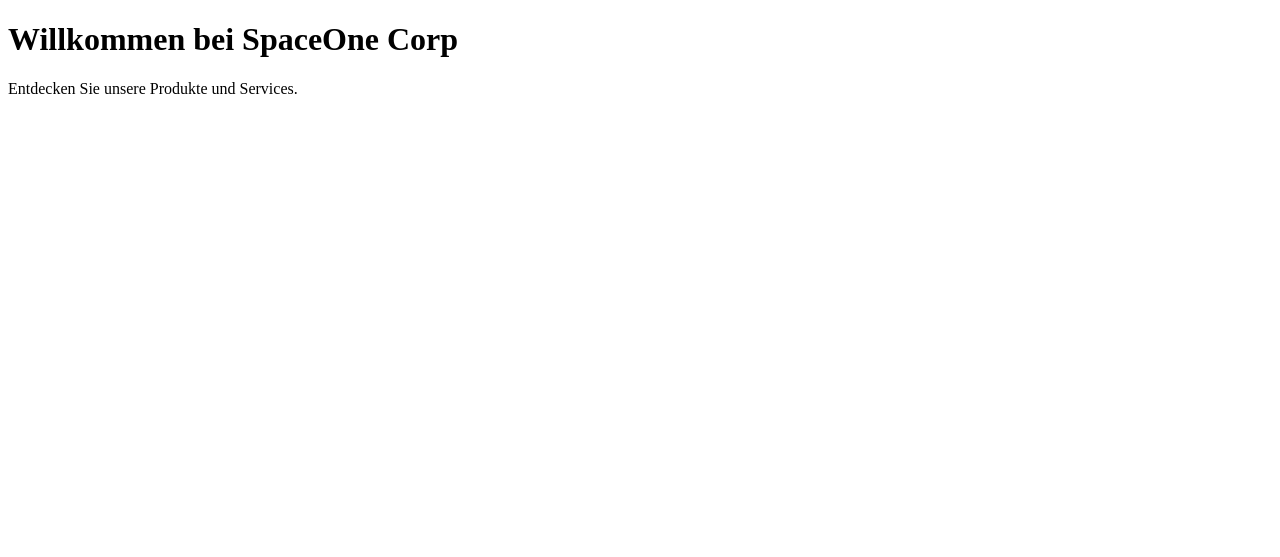
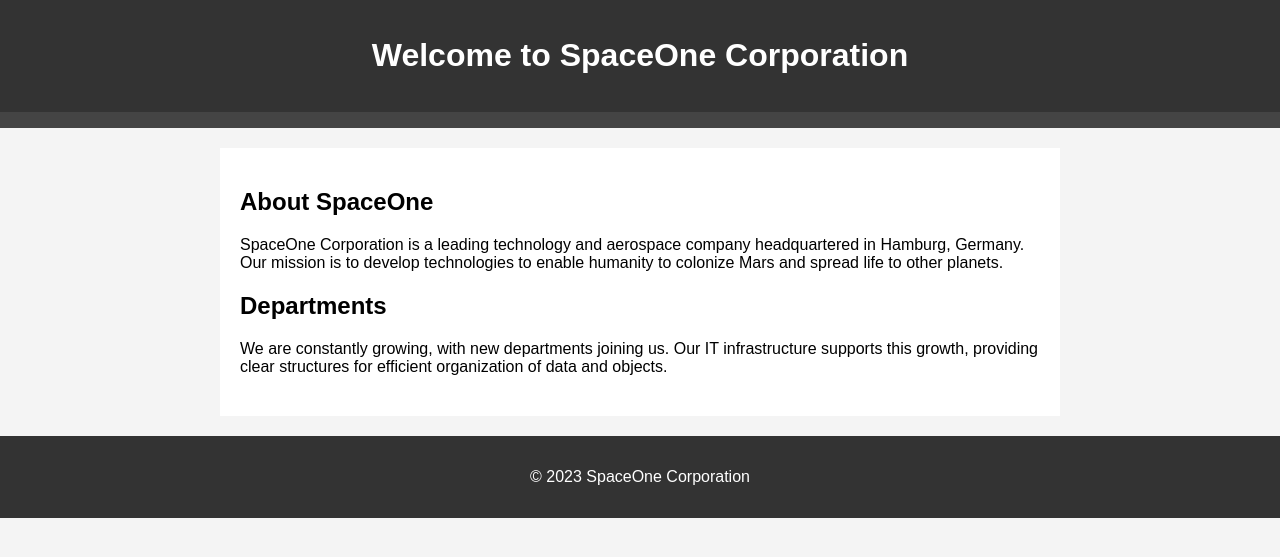
Before and after one commit to ximragequit/Rechnernetze-I_ITECH, a Flask app: page / in a window 1280 px wide. Shown: the top 557 px of the page. Run offline with Flask 3, Linux system fonts and the light colour scheme; some libraries are stand-ins or nearby versions.

Commit message:
website v2

```diff
--- a/Challenge II/webserver/static/style.css
+++ b/Challenge II/webserver/static/style.css
@@ -2,28 +2,36 @@
     font-family: Arial, sans-serif;
     margin: 0;
     padding: 0;
-    box-sizing: border-box;
+    background-color: #f4f4f4;
 }
 
 header {
     background-color: #333;
     color: #fff;
     text-align: center;
-    padding: 1em;
+    padding: 1em 0;
 }
 
-main {
+nav {
+    background-color: #444;
+    color: #fff;
+    padding: 0.5em;
+}
+
+section {
     max-width: 800px;
     margin: 20px auto;
     padding: 20px;
+    background-color: #fff;
+}
+
+article {
+    margin-bottom: 20px;
 }
 
 footer {
     background-color: #333;
     color: #fff;
     text-align: center;
-    padding: 1em;
-    position: fixed;
-    bottom: 0;
-    width: 100%;
+    padding: 1em 0;
 }
--- a/Challenge II/webserver/templates/index.html
+++ b/Challenge II/webserver/templates/index.html
@@ -1,12 +1,38 @@
 <!DOCTYPE html>
-<html lang="en">
+<html lang="de">
+
 <head>
     <meta charset="UTF-8">
+    <meta http-equiv="X-UA-Compatible" content="IE=edge">
     <meta name="viewport" content="width=device-width, initial-scale=1.0">
-    <title>SpaceOne Corp</title>
+    <title>SpaceOne Corporation</title>
+    <link rel="stylesheet" href="style.css">
 </head>
+
 <body>
-    <h1>Willkommen bei SpaceOne Corp</h1>
-    <p>Entdecken Sie unsere Produkte und Services.</p>
+    <header>
+        <h1>Welcome to SpaceOne Corporation</h1>
+    </header>
+
+    <nav>
+        <!-- Hier kannst du ggf. Navigationslinks hinzufügen -->
+    </nav>
+
+    <section>
+        <article>
+            <h2>About SpaceOne</h2>
+            <p>SpaceOne Corporation is a leading technology and aerospace company headquartered in Hamburg, Germany. Our mission is to develop technologies to enable humanity to colonize Mars and spread life to other planets.</p>
+        </article>
+
+        <article>
+            <h2>Departments</h2>
+            <p>We are constantly growing, with new departments joining us. Our IT infrastructure supports this growth, providing clear structures for efficient organization of data and objects.</p>
+        </article>
+    </section>
+
+    <footer>
+        <p>&copy; 2023 SpaceOne Corporation</p>
+    </footer>
 </body>
+
 </html>
```
